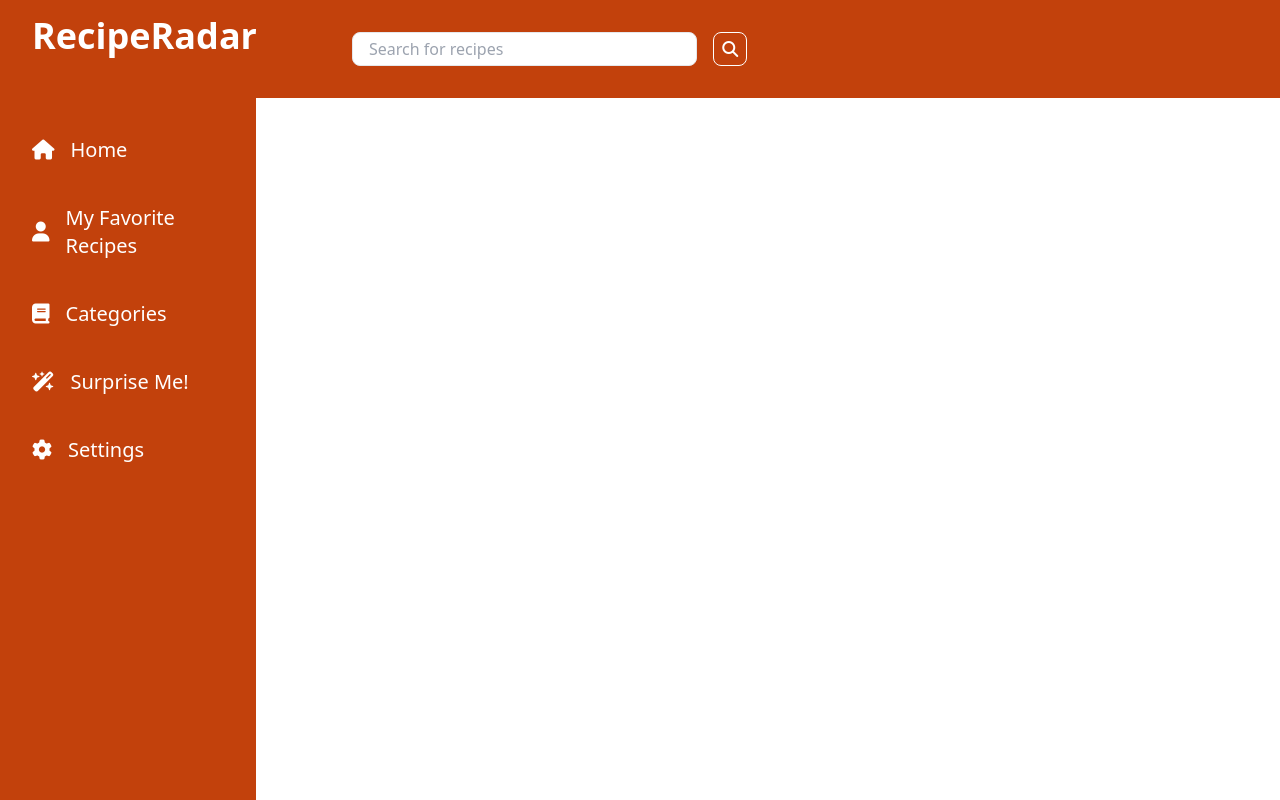
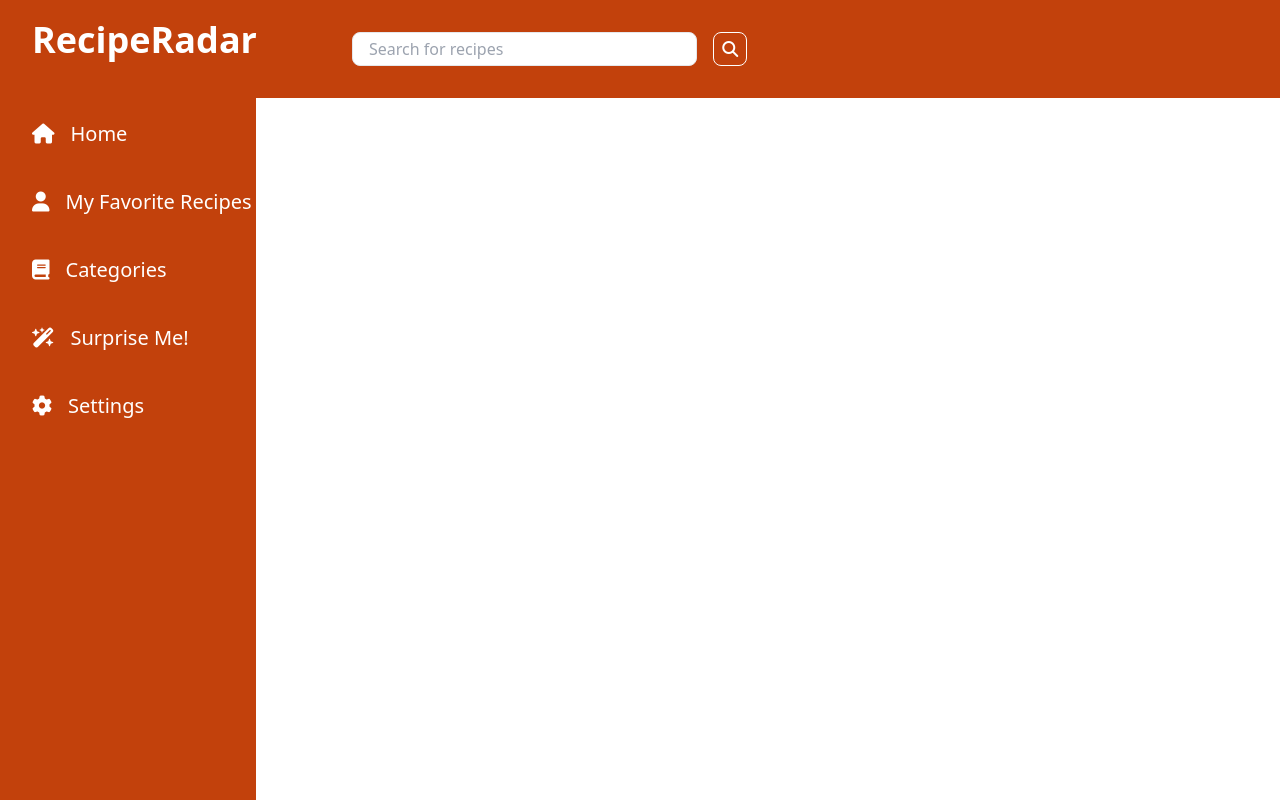
Before and after one commit to nadirkerem/reciperadar-js, a website with bundled scripts: page src/index.html in a window 1280 px wide. Built offline with nearby package versions, Linux system fonts and the light colour scheme; no server answers.

Commit message:
fixed sidebar elements

```diff
--- a/src/fetch.js
+++ b/src/fetch.js
@@ -88,7 +88,7 @@ export async function randomRecipe() {
     );
     const recipe = await response.json();
     resetDisplay();
-    displayRecipes(recipe.meals[0]);
+    displayRecipes(recipe.meals);
   } catch (error) {
     console.error(error);
   }
--- a/src/index.html
+++ b/src/index.html
@@ -22,12 +22,12 @@
       <aside class="flex h-full flex-col bg-orange-700 px-8 py-4">
         <!-- LOGO TEXT -->
         <button id="logo">
-          <h1 class="text-center text-3xl font-bold text- sm:text-4xl text-white">
+          <h1 class="text-center text-3xl font-bold text- sm:text-4xl text-white fixed top-5">
             RecipeRadar
           </h1>
         </button>
         <!-- LOGO TEXT -->
-        <div class="mt-20 flex flex-grow flex-col gap-y-10 text-xl">
+        <div class="mt-20 flex flex-grow flex-col gap-y-10 text-xl fixed top-10">
           <button class="flex items-center gap-x-4 text-white hover:text-gray-200 transition-all" id="home-button">
             <i class="fa-solid fa-home"></i>
             <span class="flex-grow text-left">Home</span>
```
Also changed, not shown: example/kumpir.jpg (deleted), src/output.css.
